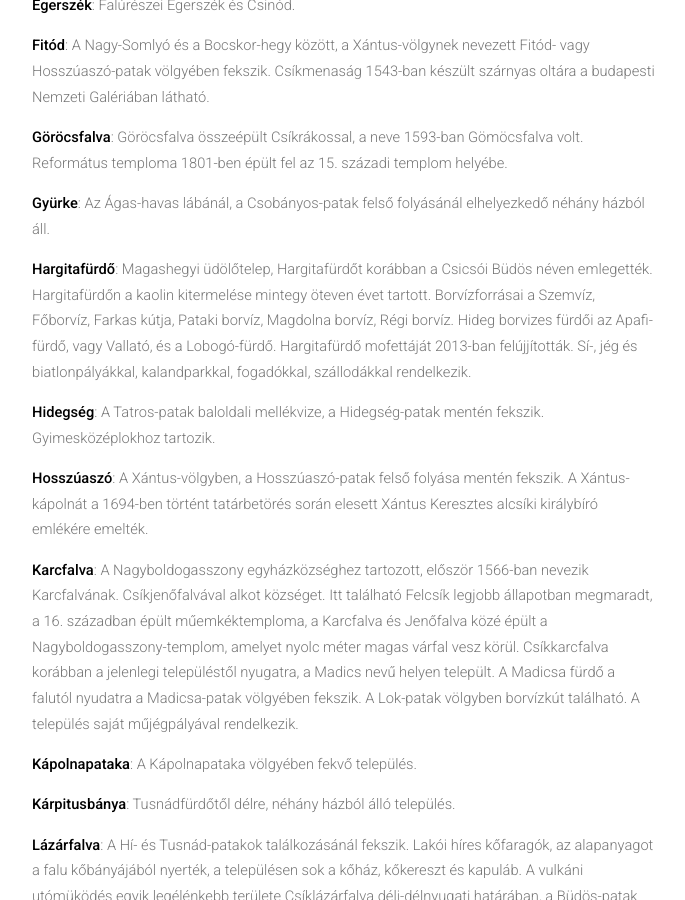
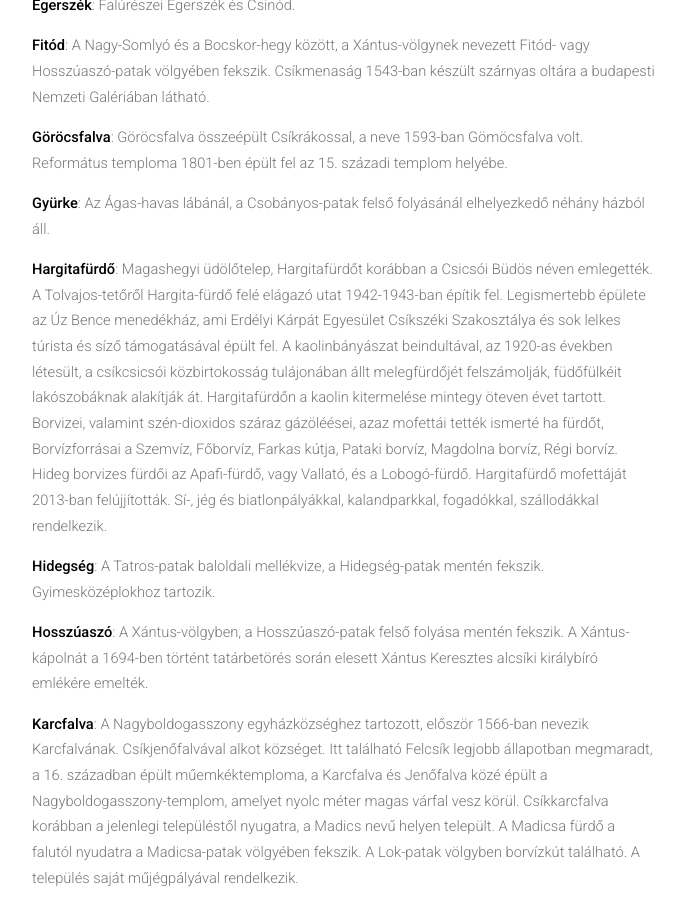
Before and after one commit to siculia/siculia.github.io, a Jekyll site: the page built from siculia-csikszek.html, in a window 1280 px wide and 900 px high, scrolled down 7442 px. Shown: the whole window, without its empty margins (128-813 px from the left). Built offline with Jekyll 4.4.1, drawn with Linux system fonts in a browser that asks for light colours; nearby versions of some CDN libraries; library files that are not in the unit come from our copies.

Commit message:
Hargitafürdő

```diff
--- a/siculia-csikszek.html
+++ b/siculia-csikszek.html
@@ -91,7 +91,7 @@ layout: default
 							<p style="text-align: left;"><b>Fitód</b>: A Nagy-Somlyó és a Bocskor-hegy között, a Xántus-völgynek nevezett Fitód- vagy Hosszúaszó-patak völgyében fekszik. Csíkmenaság 1543-ban készült szárnyas oltára a budapesti Nemzeti Galériában látható.</p>
 							<p style="text-align: left;"><b>Göröcsfalva</b>: Göröcsfalva összeépült Csíkrákossal, a neve 1593-ban Gömöcsfalva volt. Református temploma 1801-ben épült fel az 15. századi templom helyébe.</p>
 							<p style="text-align: left;"><b>Gyürke</b>: Az Ágas-havas lábánál, a Csobányos-patak felső folyásánál elhelyezkedő néhány házból áll.</p>
-							<p style="text-align: left;"><b>Hargitafürdő</b>: Magashegyi üdölőtelep, Hargitafürdőt korábban a Csicsói Büdös néven emlegették. Hargitafürdőn a kaolin kitermelése mintegy öteven évet tartott. Borvízforrásai a Szemvíz, Főborvíz, Farkas kútja, Pataki borvíz, Magdolna borvíz, Régi borvíz. Hideg borvizes fürdői az Apafi-fürdő, vagy Vallató, és a Lobogó-fürdő. Hargitafürdő mofettáját 2013-ban felújjították. Sí-, jég és biatlonpályákkal, kalandparkkal, fogadókkal, szállodákkal rendelkezik.</p>
+							<p style="text-align: left;"><b>Hargitafürdő</b>: Magashegyi üdölőtelep, Hargitafürdőt korábban a Csicsói Büdös néven emlegették. A Tolvajos-tetőről Hargita-fürdő felé elágazó utat 1942-1943-ban építik fel. Legismertebb épülete az Úz Bence menedékház, ami Erdélyi Kárpát Egyesület Csíkszéki Szakosztálya és sok lelkes túrista és síző támogatásával épült fel. A kaolinbányászat beindultával, az 1920-as években létesült, a csíkcsicsói közbirtokosság tulájonában állt melegfürdőjét felszámolják, füdőfülkéit lakószobáknak alakítják át. Hargitafürdőn a kaolin kitermelése mintegy öteven évet tartott. Borvizei, valamint szén-dioxidos száraz gázöléései, azaz mofettái tették ismerté ha fürdőt, Borvízforrásai a Szemvíz, Főborvíz, Farkas kútja, Pataki borvíz, Magdolna borvíz, Régi borvíz. Hideg borvizes fürdői az Apafi-fürdő, vagy Vallató, és a Lobogó-fürdő. Hargitafürdő mofettáját 2013-ban felújjították. Sí-, jég és biatlonpályákkal, kalandparkkal, fogadókkal, szállodákkal rendelkezik.</p>
 							<p style="text-align: left;"><b>Hidegség</b>: A Tatros-patak baloldali mellékvize, a Hidegség-patak mentén fekszik. Gyimesközéplokhoz tartozik.</p>
 							<p style="text-align: left;"><b>Hosszúaszó</b>: A Xántus-völgyben, a Hosszúaszó-patak felső folyása mentén fekszik. A Xántus-kápolnát a 1694-ben történt tatárbetörés során elesett Xántus Keresztes alcsíki királybíró emlékére emelték.</p>
 							<p style="text-align: left;"><b>Karcfalva</b>: A Nagyboldogasszony egyházközséghez tartozott, először 1566-ban nevezik Karcfalvának. Csíkjenőfalvával alkot községet. Itt található Felcsík legjobb állapotban megmaradt, a 16. században épült műemkéktemploma, a Karcfalva és Jenőfalva közé épült a Nagyboldogasszony-templom, amelyet nyolc méter magas várfal vesz körül. Csíkkarcfalva korábban a jelenlegi településtől nyugatra, a Madics nevű helyen települt. A Madicsa fürdő a falutól nyudatra a Madicsa-patak völgyében fekszik. A Lok-patak völgyben borvízkút található. A település saját műjégpályával rendelkezik.</p>
--- a/siculia-marosszek.html
+++ b/siculia-marosszek.html
@@ -58,12 +58,12 @@ layout: default
 							<p style="text-align: left;"><b>Magyarbükkös</b>: Magyarbükkös Marosbogáttól délre a Marosba ömlő Ózd-patak völgyében, a patak jobb partján fekszik.</p>
 							<p style="text-align: left;"><b>Meggyesfalva</b>: Maroskeresztúr községközpont, Székelykakasd tartozik hozzá.</p>
 							<p style="text-align: left;"><b>Nagyernye</b>: A Maros bal partján, az Ernye-patak Marosba ömlésénél települt, Székelykál, Sáromberke, Ikland, Erdőszengyel és Székes tartozik hozzá. Az unitáriusok 1729 után, a reformátusok 1784-1788 között építik fel a templomukat. A 13. századból származó régi temploma helyére 1904-ben új katolikus templom épül. Görög-katolikus temploma 1931-ben épül fel, jelenleg ortodox templom. A nagyernyei Bálintitt kastély a 19. század elején, új gótikus stilusban báró Bálintitt József építi fel, aki itt őrizte Kovacsóczy Farkas kancellár levéltárát és könyvtárát. A nagyernyei kastélyt 1946-ban átalakítják, 1954-től iskola, ovoda és néprajzi múzeum működött benne.</p>
-							<p style="text-align: left;"><b>Náznánfalva</b>: A Maros jobb partján települt. Római katolikus kápolnája 1743-ban épült fel. Fából épült zsinagógája 1747-ből való, 1785-ben kibővítették. Bizánci-ortodox fatemploma 1853-ban, új román-ortodox kőtemploma 1992-ban épült fel. </p>
+							<p style="text-align: left;"><b>Náznánfalva</b>: A Maros jobb partján települt. Római katolikus kápolnája 1743-ban épült fel. Fából épült zsinagógája 1747-ből való, 1785-ben kibővítették. Görög-keleti fatemploma 1853-ban, új román-ortodox kőtemploma 1992-ban épült fel. </p>
 							<p style="text-align: left;"><b>Sáromberke</b>: A Maros bal partján települt. A sáromberki Teleki-kastélyt barokk stílusban 1769-ben Teleki Sámuel erdélyi kancellár kezdi építtetni, amit újbarokk stílusban épült emelettel toldanak meg 1912-ben. A kastélypark 1782–1787 között épült ki, az angolpark kialakítása a kancellár unokájának érdeme. A Teleki-kastély értékeit 1944-ben széthordják, benne az államosítást követően mezőgazdasági iskolát létesítenek. A Középszegen található református templomát 1785-ben, gróf Teleki Sámuel és felesége Bethlen Zsuzsánna támogatásából, klasszicizáló barokk stílusban építik fel, 1928-ban, 1986-ban és 2009-ben felújítják, a hozzá tartozó parókia épülete 1913-ban készül el. A Teleki család sírboltja a kastéllyal szemben 1803-ban épült. A református felekezeti iskola épületét 1824-ben építik fel. A római katolikus temploma neoromán stílusban az Alszegen 1905-ben épült fel.  Az 1722-ben épült és 1774-ben felújított Teleki-kriptában nyugszik gróf Teleki Sámuel erdélyi kancellár és gróf Teleki Sámuel Afrika-utazó. A családi kripta mellett a Szent Illés ortodox kolostor épülete áll, 1993-ban kezdi működését. Az ortodox templom épülete az 1993-ban alapított, a maroshévízi Szent Illés rendházhoz tartozó kolostor udvarán áll.</p>
 							<p style="text-align: left;"><b>Szentdemeter</b>: A Kis-Küküllő bal partján települt. Az egyik legépebben megmaradt román kori templomát a 15-16. század fordulóján gótikus stílusban átalakítják. A szentély mésszel eltakart fala 15. századi falképtöredékeket őriz. Szentdemeter unitárius templomát 1723-ban átveszik a katolikusok, az unitáriusokat áttérítik a katolikus vallásra.</p>
 							<p style="text-align: left;"><b>Székelybós</b>: A Bósi-patak mellett települt, Jedd község része volt, 2005-ben kiválik belőle. A Kápolahegyen nevű helyen állt egykori kápolnáját a szomszédos Kisernye és Kincses településekkel együtt elpusztult. Kisernye lakói Székelybósba telepedtek. A római katolikus kápolnája 1927-ban épült, református templomát 1946-ban fejezték be. A településen görög katolikus harangláb áll.</p>
 							<p style="text-align: left;"><b>Székelyvaja</b>: A Göcs-patak, másként a Vaja-patak mentén települt.</p>
-							<p style="text-align: left;"><b>Szováta</b>: A Kis-Küküllő, a Juhod, Sebes, Szováta és Szakadát patakok összeölmlésénél fekszik. Sóvidék központja, 1901-ben megnyílt világhírű üdülőváros, sóstavairól és sószikláiról nevezetes. A 19. század közepén épített Gérafürdő a Sós-pataknak a Szovátába ömlésénél feküdt. A Sóköze a település északkeleti végétől délnyugat felé húzódó, sós tavakban gazdag sókarsztterület, ahol a kősó néhol 15–20 m magas sósziklákat alkot. A sós vízű Medve-tó 1875 körül, a sóbányászat következtében alakult ki, sósvizű a Mogyorósi-tó, Rigó-tó, Fekete-tó, Vörös-tó és Zöld-tó.  Édesvizű Piroska-tó és Kígyós-tó. Római katolikus temploma 1878-ban, görögkatolikus kápolnája 1932-ben, a Medve-tó melletti római katolikus kápolnája 1934-ben, a református templom 1938-ban, régi román ortodox temploma 1929-ben, új román ortodox temploma 1991-ben épült.</p>
+							<p style="text-align: left;"><b>Szováta</b>: A Kis-Küküllő, a Juhod, Sebes, Szováta és Szakadát patakok összeölmlésénél fekszik. Sóvidék központja, 1901-ben megnyílt világhírű üdülőváros, sóstavairól és sószikláiról nevezetes. A 19. század közepén épített Gérafürdő a Sós-pataknak a Szovátába ömlésénél feküdt. A Sóköze a település északkeleti végétől délnyugat felé húzódó, sós tavakban gazdag sókarsztterület, ahol a kősó néhol 15–20 m magas sósziklákat alkot. A sós vízű Medve-tó 1875 körül, a sóbányászat következtében alakult ki, sósvizű a Mogyorósi-tó, Rigó-tó, Fekete-tó, Vörös-tó és Zöld-tó.  Édesvizű Piroska-tó és Kígyós-tó. Római katolikus temploma 1878-ban, görögkatolikus kápolnája 1932-ben, a Medve-tó melletti római katolikus kápolnája 1934-ben, a református templom 1938-ban, a régi román ortodox temploma 1929-ben, az új román ortodox temploma 1991-ben épült.</p>
 							<p style="text-align: left;"><b>Szövérd</b>: Szövérd</p>
 							<p style="text-align: left;"><b>Torboszló</b>: Torboszló</p>
 							<p style="text-align: left;"><b>Tófalva</b>: Tófalva</p>
```
